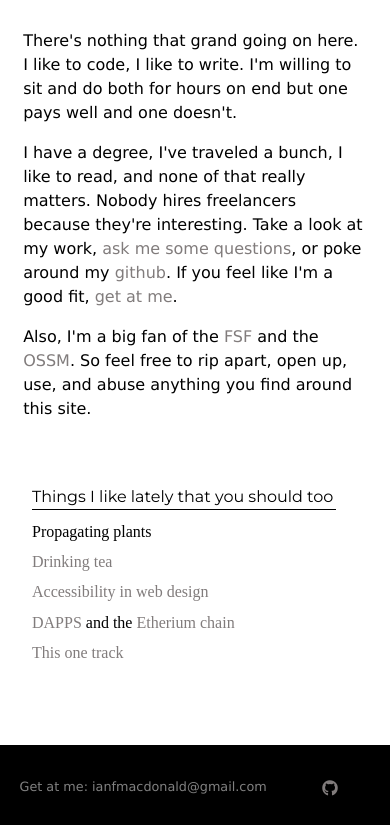
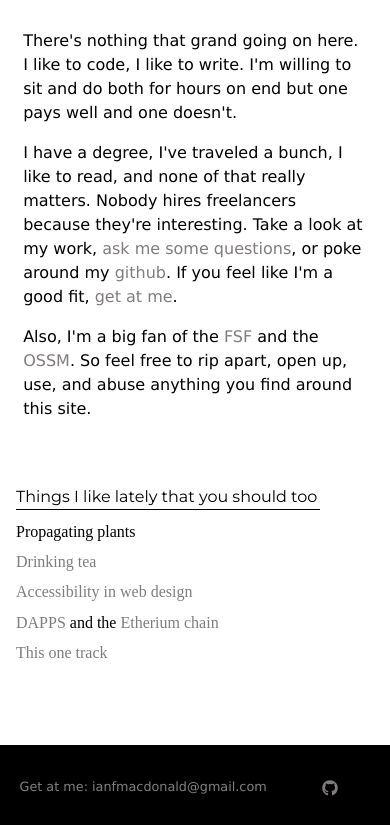
Before and after one commit to underwoodno5/portfolio2018, a website: page dist/about.html in a window 390 px wide. Shown: the part 1251-2076 px from the top of the page. Drawn offline with Linux system fonts and the light colour scheme; a web font is replaced by a local one.

```diff
--- a/scss/_mobile.scss
+++ b/scss/_mobile.scss
@@ -311,7 +311,7 @@
           padding: 0 2%;
         }
         ul {
-          padding-left: 1rem;
+          padding-left: 0;
         }
       }
       .head-container {
```
Also changed, not shown: dist/css/main.css.
